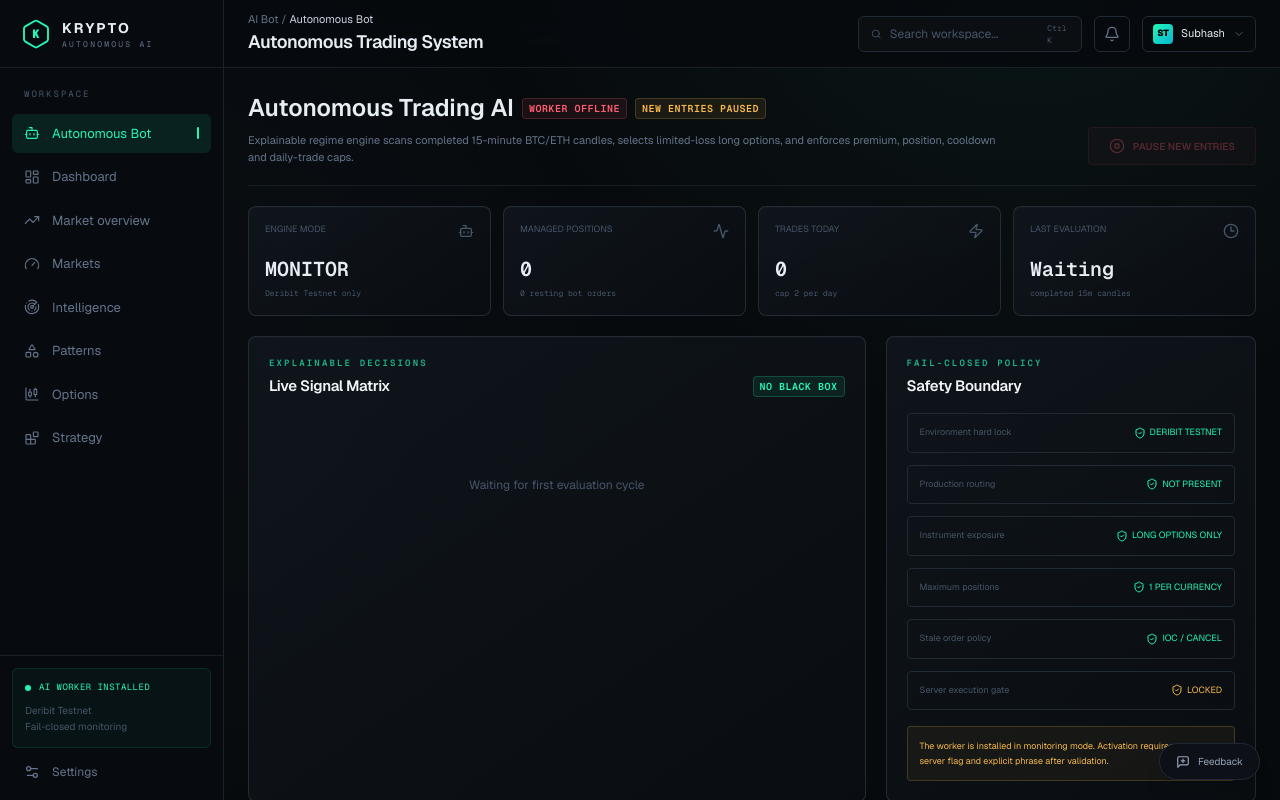
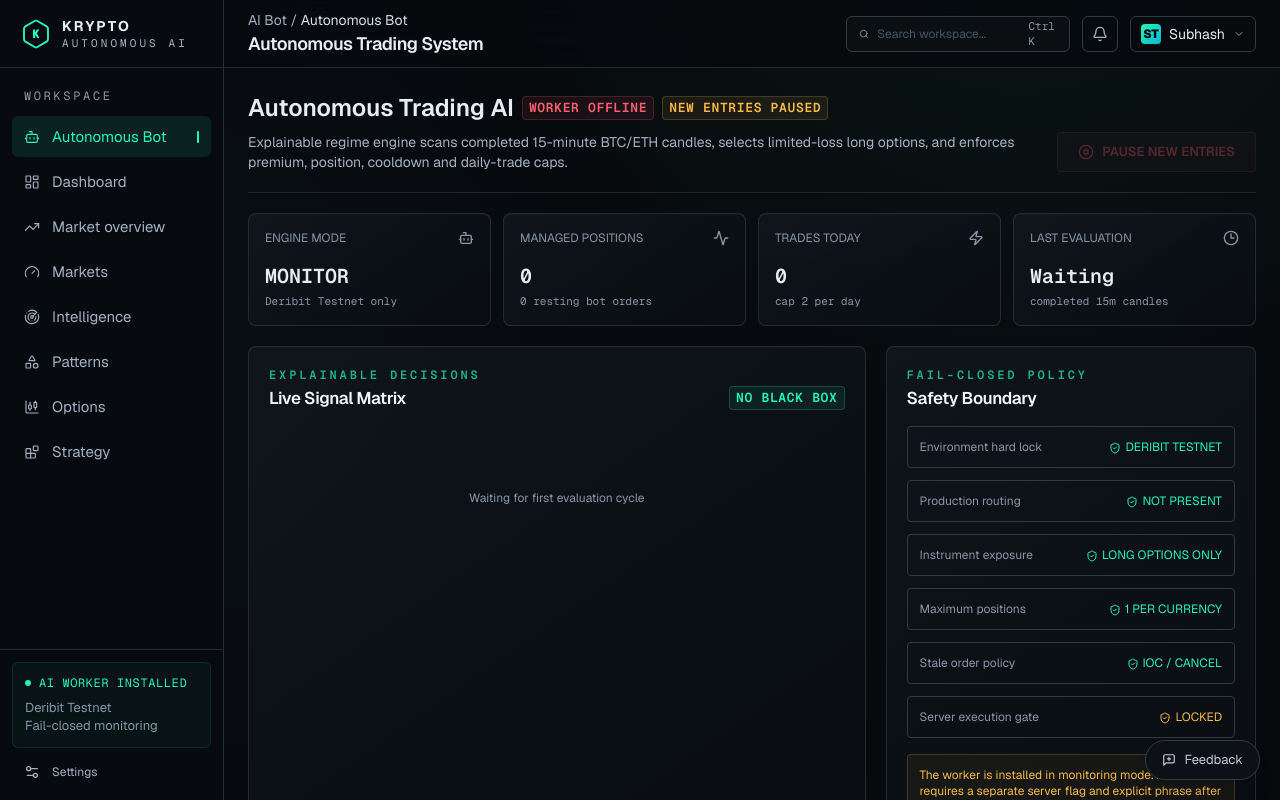
Before and after one commit to subhashdipika-cell/CryptoV2, a Next.js app: page / in a window 1280 px wide. Shown: the top 800 px of the page. Built offline with nearby package versions, Linux system fonts and the light colour scheme.

Commit message:
Improve application text readability

```diff
--- a/src/app/globals.css
+++ b/src/app/globals.css
@@ -13,9 +13,12 @@ body {
     #070a0d;
   color: #e6edf3;
   font-family: var(--font-geist-sans), sans-serif;
+  font-size: 15px;
+  line-height: 1.5;
 }
 button, input, select { font: inherit; }
 button { cursor: pointer; }
+input::placeholder { color: #7f8fa3; opacity: 1; }
 ::-webkit-scrollbar { width: 6px; height: 6px; }
 ::-webkit-scrollbar-track { background: #090d11; }
 ::-webkit-scrollbar-thumb { background: #28333d; border-radius: 99px; }
@@ -30,6 +33,22 @@ button { cursor: pointer; }
   background-size: 36px 36px;
 }
 .number { font-variant-numeric: tabular-nums; }
+
+/* Readability floor for the dense terminal UI. */
+.text-\[7px\] { font-size: 11px !important; line-height: 15px !important; }
+.text-\[8px\] { font-size: 11px !important; line-height: 15px !important; }
+.text-\[9px\] { font-size: 12px !important; line-height: 16px !important; }
+.text-\[10px\] { font-size: 13px !important; line-height: 18px !important; }
+.text-\[11px\] { font-size: 14px !important; line-height: 20px !important; }
+.text-\[13px\] { font-size: 15px !important; line-height: 21px !important; }
+.text-\[15px\] { font-size: 17px !important; line-height: 23px !important; }
+
+/* Brighter muted text maintains hierarchy without sacrificing legibility. */
+.text-slate-700 { color: #718096 !important; }
+.text-slate-600 { color: #8796a8 !important; }
+.text-slate-500 { color: #a3b1c2 !important; }
+.text-slate-400 { color: #c0cad6 !important; }
+.text-slate-300 { color: #d8e0e9 !important; }
 .pulse-dot { box-shadow: 0 0 0 0 rgba(35,247,182,.45); animation: pulse 2s infinite; }
 @keyframes pulse { 70% { box-shadow: 0 0 0 7px rgba(35,247,182,0); } 100% { box-shadow: 0 0 0 0 rgba(35,247,182,0); } }
 @keyframes scan { from { transform: translateX(-100%); } to { transform: translateX(400%); } }
--- a/tailwind.config.ts
+++ b/tailwind.config.ts
@@ -7,7 +7,7 @@ export default {
       colors: {
         ink: "#070a0d",
         panel: "#0d1117",
-        line: "#202a34",
+        line: "#2e3a46",
         mint: "#23f7b6",
         coral: "#ff5d72",
         amber: "#f6b94a",
```
